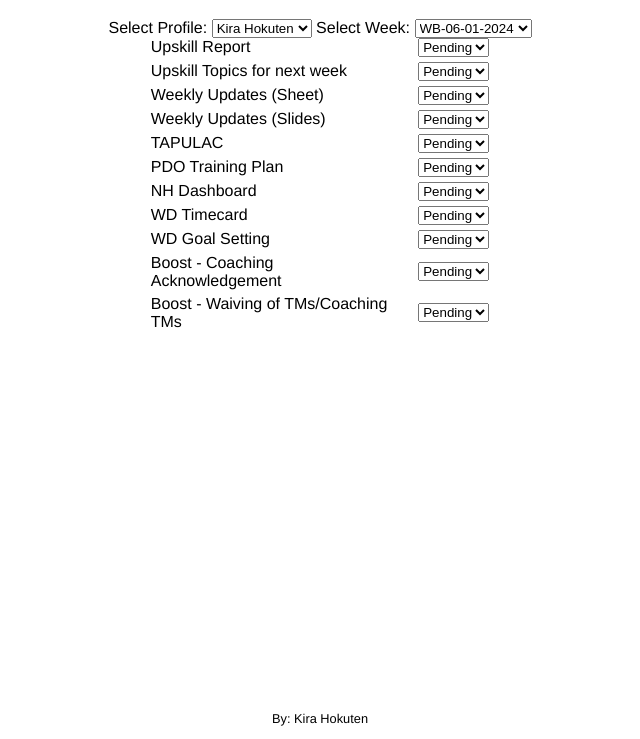
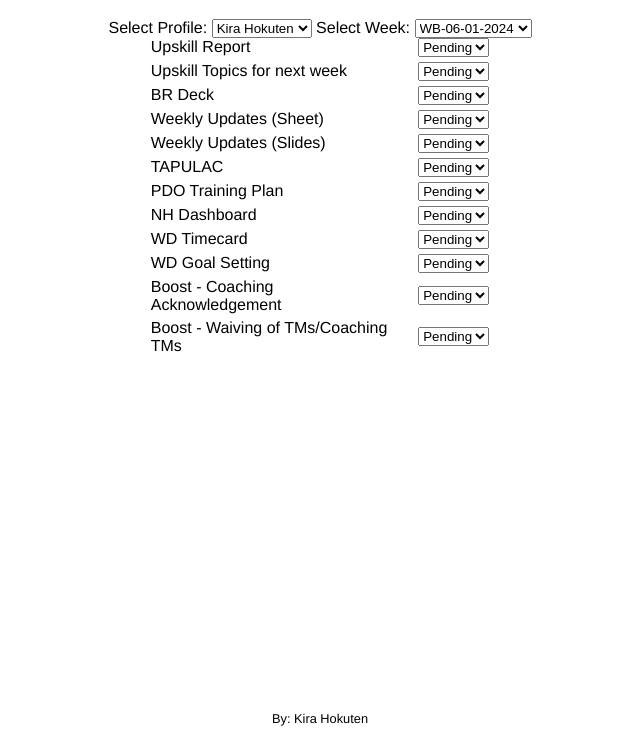
Before and after one commit to KiraHokuten/weeklytasks, a plain HTML site: page index.html in a window 1280 px wide. Shown: the part 61-800 px from the top of the page, without its empty margins (320-960 px from the left). Drawn offline with Linux system fonts and the light colour scheme.

Commit message:
Update index.html

```diff
--- a/index.html
+++ b/index.html
@@ -91,6 +91,7 @@
         const tasks = [
             "Upskill Report",
             "Upskill Topics for next week",
+            "BR Deck",
             "Weekly Updates (Sheet)",
             "Weekly Updates (Slides)",
             "TAPULAC",
```
